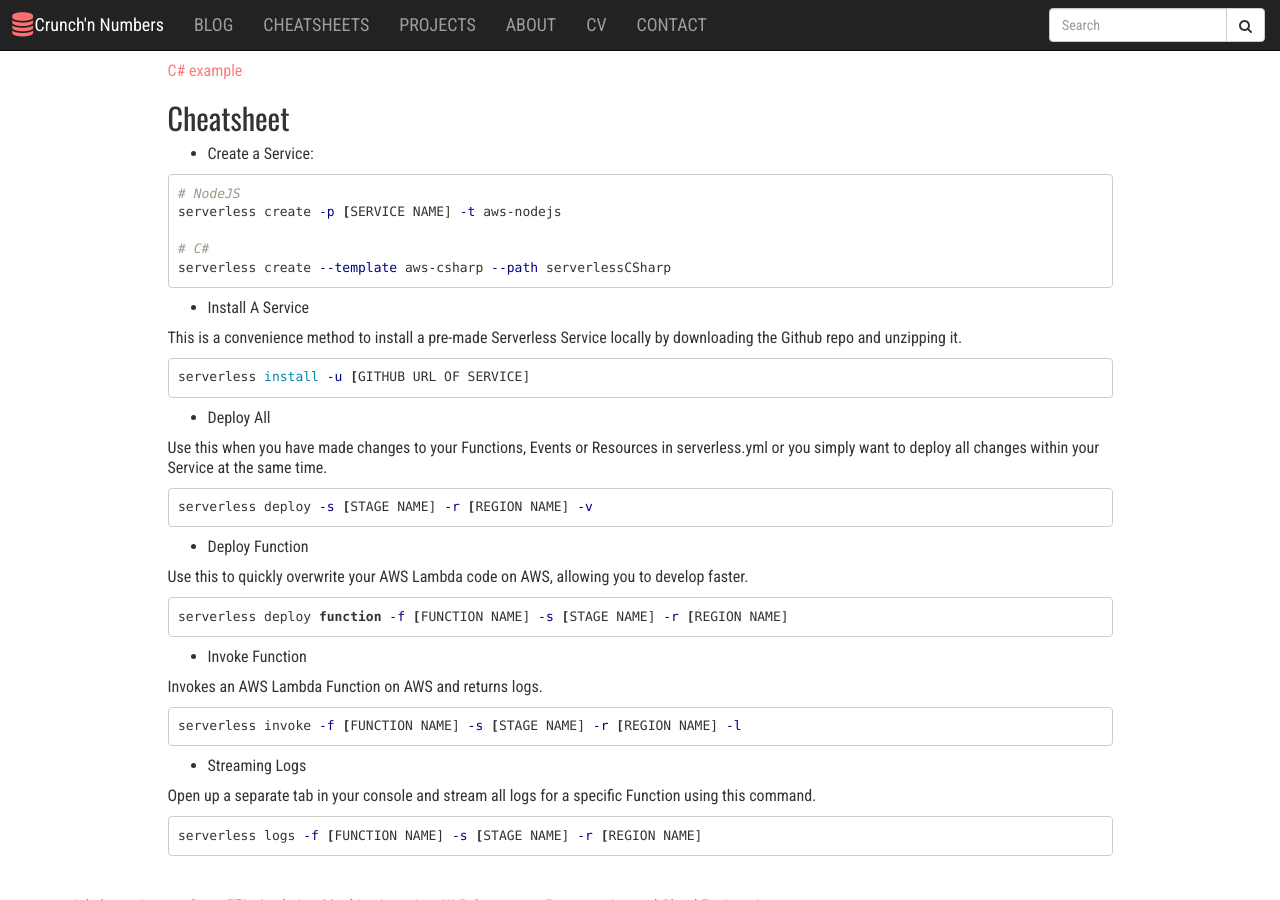
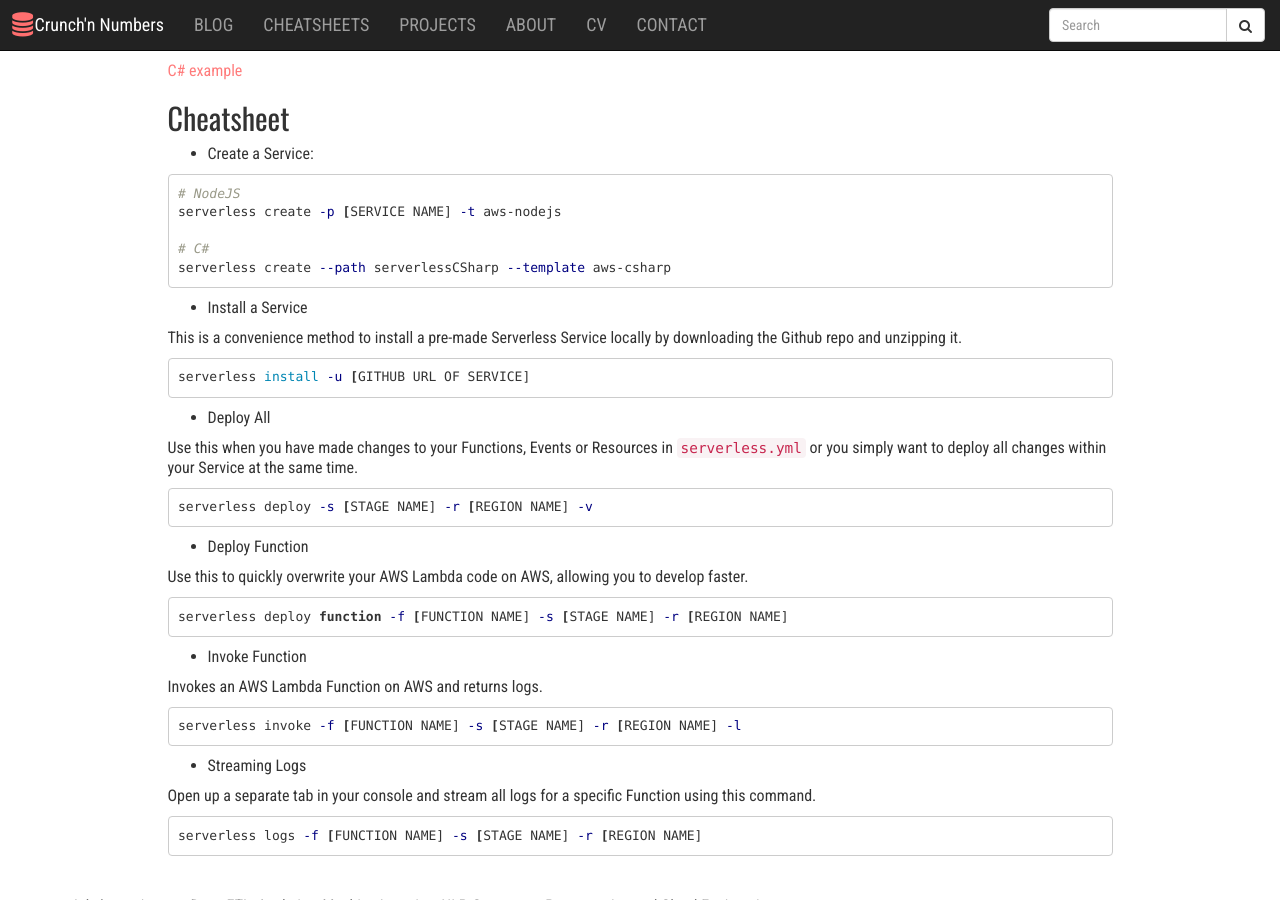
Before and after one commit to john-cd/john-cd.github.io, a Jekyll site: the page built from _cheatsheets/cloud/serverless.md, in a window 1280 px wide and 900 px high, scrolled down 511 px. Built offline with Jekyll 4.4.1, drawn with Linux system fonts in a browser that asks for light colours; nearby versions of some CDN libraries.

````diff
--- a/_cheatsheets/cloud/serverless.md
+++ b/_cheatsheets/cloud/serverless.md
@@ -34,10 +34,10 @@ npm install -g serverless
 serverless create -p [SERVICE NAME] -t aws-nodejs
 
 # C#
-serverless create --template aws-csharp --path serverlessCSharp
+serverless create --path serverlessCSharp --template aws-csharp
 ```
 
-* Install A Service
+* Install a Service
 
 This is a convenience method to install a pre-made Serverless Service locally by downloading the Github repo and unzipping it.
 
@@ -47,7 +47,7 @@ serverless install -u [GITHUB URL OF SERVICE]
 
 * Deploy All
 
-Use this when you have made changes to your Functions, Events or Resources in serverless.yml or you simply want to deploy all changes within your Service at the same time.
+Use this when you have made changes to your Functions, Events or Resources in ``serverless.yml`` or you simply want to deploy all changes within your Service at the same time.
 
 ```bash
 serverless deploy -s [STAGE NAME] -r [REGION NAME] -v
````
